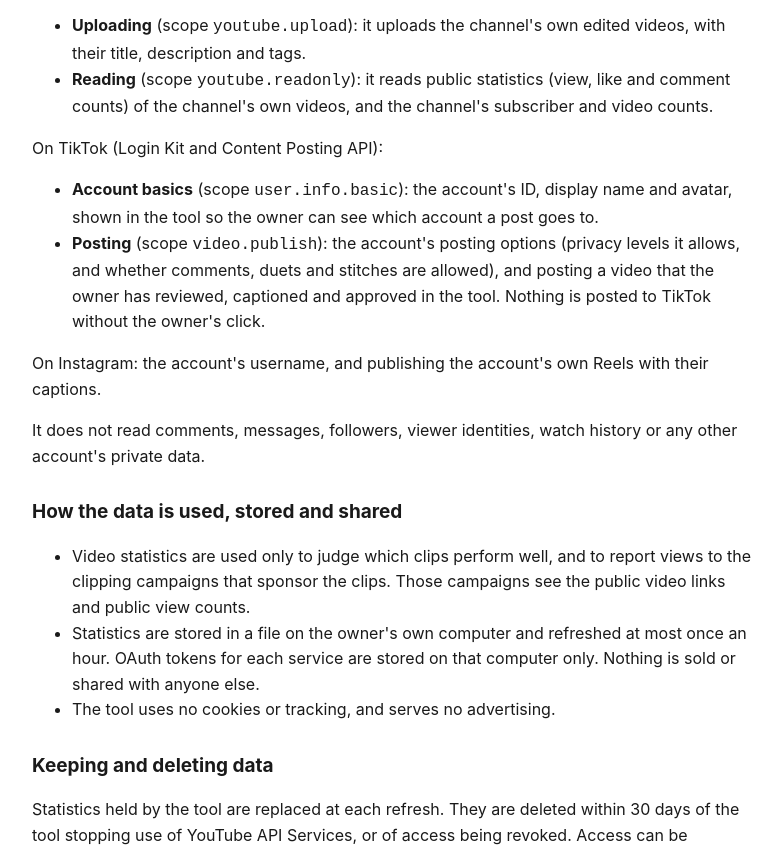
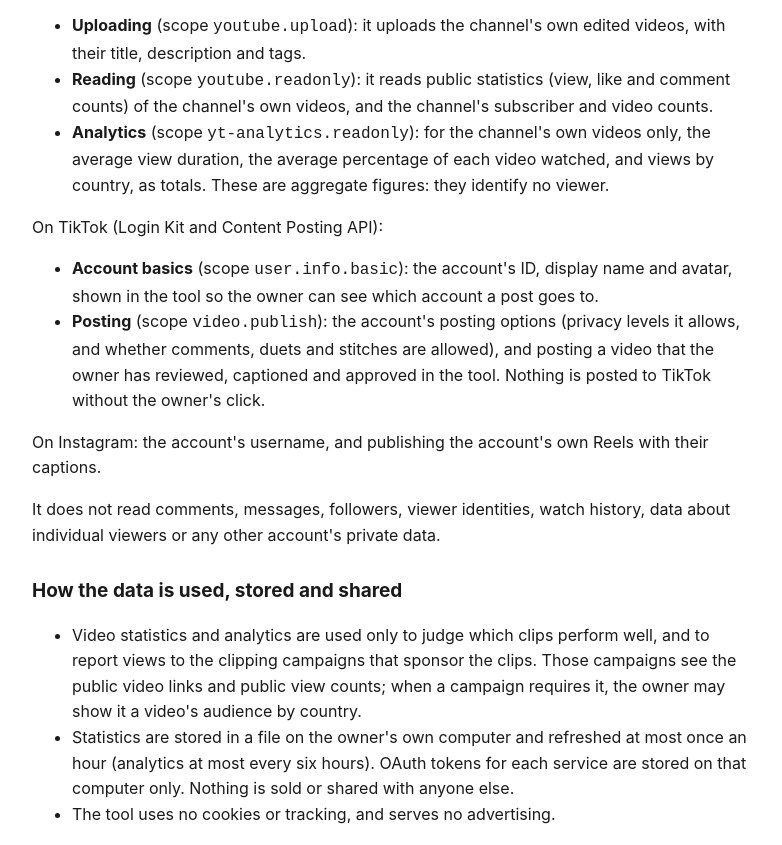
Before and after one commit to DJ-a11/gtavicehours, a plain HTML site: page privacy.html in a window 1280 px wide. Shown: the part 821-1666 px from the top of the page, without its empty margins (248-1030 px from the left). Drawn offline with Linux system fonts and the light colour scheme.

Commit message:
Privacy: YouTube Analytics (watch time, views by country) for the channel's own videos

```diff
--- a/privacy.html
+++ b/privacy.html
@@ -6,7 +6,7 @@
 <nav><a href="studio.html">TikTok studio</a><a href="privacy.html">Privacy Policy</a><a href="terms.html">Terms of Service</a></nav></header>
 <main>
 <h1>Privacy Policy</h1>
-<p class="muted">Last updated 26 November 2026</p>
+<p class="muted">Last updated 27 November 2026</p>
 
 <p>GTA Vice Hours Uploader (the "tool") is an in-house tool run by the owner of the YouTube channel
 <a href="https://www.youtube.com/@gtavicehours">GTA Vice Hours</a>, which also posts as
@@ -37,6 +37,9 @@ other users of those services.</p>
 with their title, description and tags.</li>
 <li><strong>Reading</strong> (scope <code>youtube.readonly</code>): it reads public statistics (view, like and
 comment counts) of the channel's own videos, and the channel's subscriber and video counts.</li>
+<li><strong>Analytics</strong> (scope <code>yt-analytics.readonly</code>): for the channel's own videos only, the
+average view duration, the average percentage of each video watched, and views by country, as totals. These
+are aggregate figures: they identify no viewer.</li>
 </ul>
 <p>On TikTok (Login Kit and Content Posting API):</p>
 <ul>
@@ -47,14 +50,15 @@ allows, and whether comments, duets and stitches are allowed), and posting a vid
 captioned and approved in the tool. Nothing is posted to TikTok without the owner's click.</li>
 </ul>
 <p>On Instagram: the account's username, and publishing the account's own Reels with their captions.</p>
-<p>It does not read comments, messages, followers, viewer identities, watch history or any other account's
+<p>It does not read comments, messages, followers, viewer identities, watch history, data about individual viewers or any other account's
 private data.</p>
 
 <h2>How the data is used, stored and shared</h2>
 <ul>
-<li>Video statistics are used only to judge which clips perform well, and to report views to the clipping
-campaigns that sponsor the clips. Those campaigns see the public video links and public view counts.</li>
-<li>Statistics are stored in a file on the owner's own computer and refreshed at most once an hour. OAuth
+<li>Video statistics and analytics are used only to judge which clips perform well, and to report views to the
+clipping campaigns that sponsor the clips. Those campaigns see the public video links and public view counts;
+when a campaign requires it, the owner may show it a video's audience by country.</li>
+<li>Statistics are stored in a file on the owner's own computer and refreshed at most once an hour (analytics at most every six hours). OAuth
 tokens for each service are stored on that computer only. Nothing is sold or shared with anyone else.</li>
 <li>The tool uses no cookies or tracking, and serves no advertising.</li>
 </ul>
```
